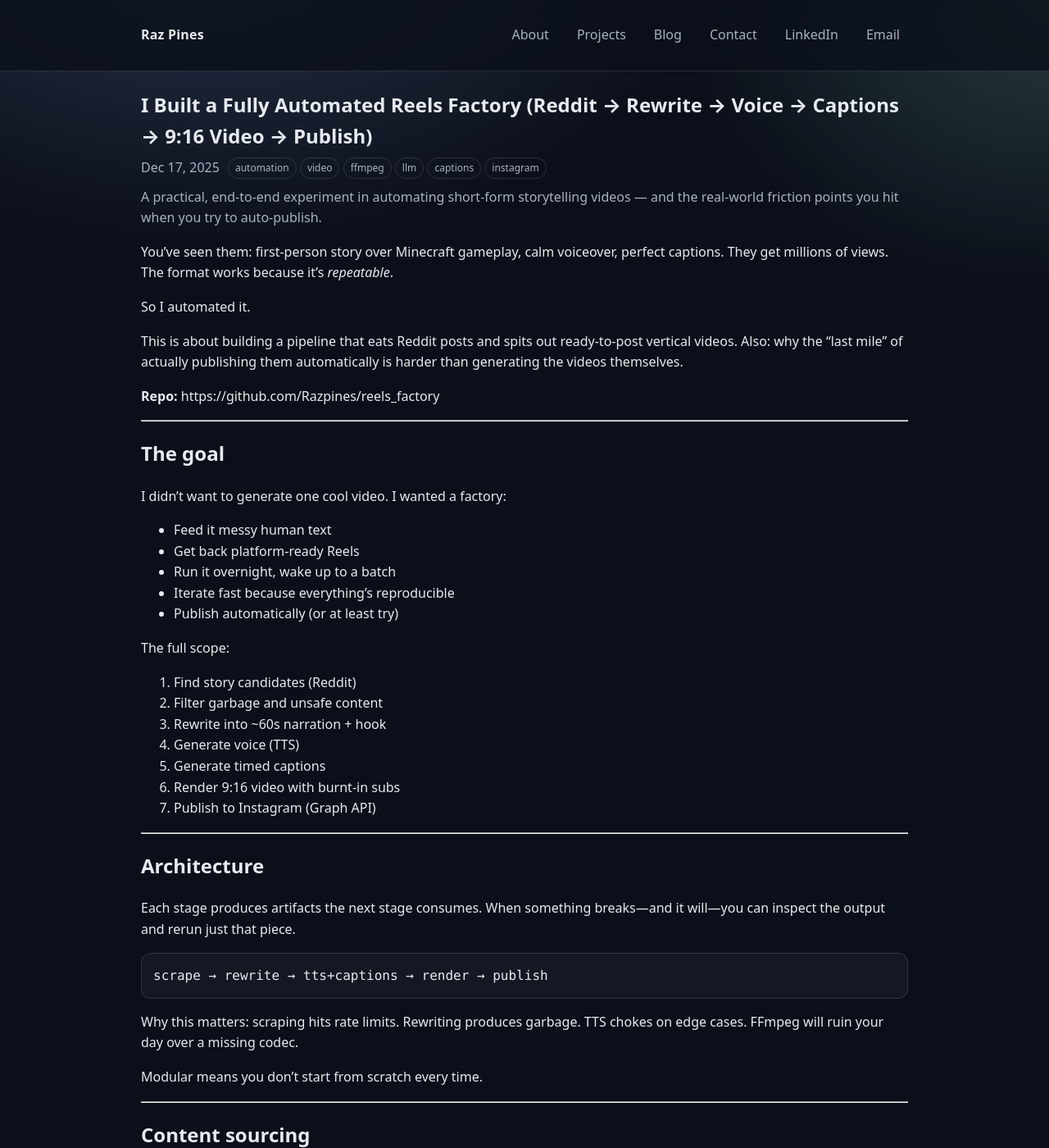
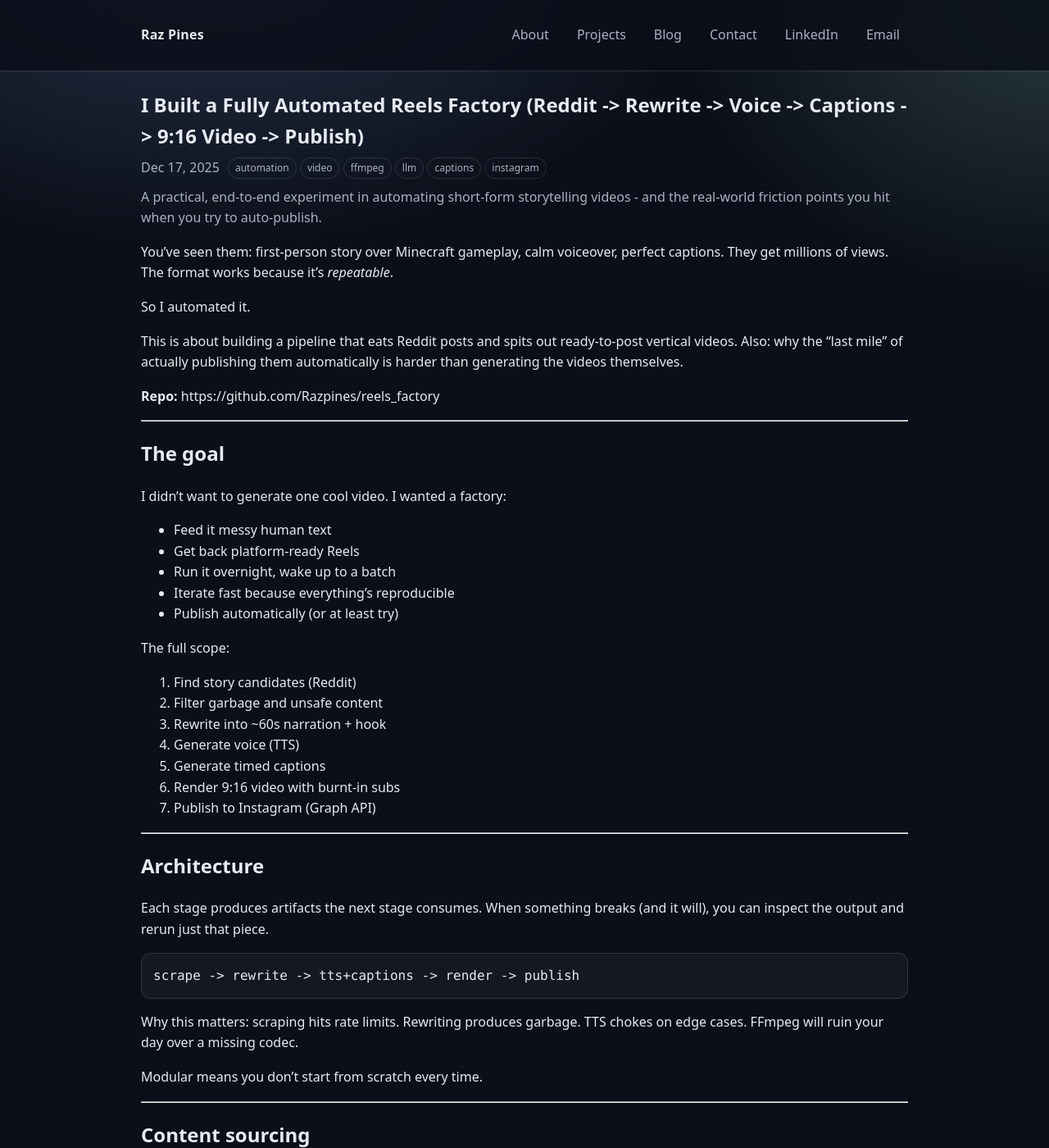
Before and after one commit to Razpines/razpines.github.io, a Jekyll site: the page built from _posts/2025-12-17-reels-factory.md, in a window 1280 px wide and 1400 px high. Shown: the whole window at 82% size. Built offline with Jekyll 4.4.1, drawn with Linux system fonts in a browser that asks for light colours.

Commit message:
Fix header overlay and link clickability

````diff
--- a/_layouts/default.html
+++ b/_layouts/default.html
@@ -4,7 +4,7 @@
     <meta charset="utf-8" />
     <meta name="viewport" content="width=device-width, initial-scale=1" />
     <title>
-      {% if page.title %}{{ page.title }} · {% endif %}{{ site.title }}
+      {% if page.title %}{{ page.title }} &middot; {% endif %}{{ site.title }}
     </title>
     {% if page.description or site.description %}
       <meta
@@ -41,7 +41,7 @@
 
     <footer class="site-footer">
       <div class="container footer-inner">
-        <span>© {{ site.time | date: '%Y' }} {{ site.title }}</span>
+        <span>&copy; {{ site.time | date: '%Y' }} {{ site.title }}</span>
         <span class="footer-links">
           <a href="https://github.com/{{ site.github_username | default: 'Razpines' }}">GitHub</a>
           {% if site.linkedin_url %}<a href="{{ site.linkedin_url }}">LinkedIn</a>{% endif %}
--- a/_posts/2025-12-17-reels-factory.md
+++ b/_posts/2025-12-17-reels-factory.md
@@ -1,7 +1,7 @@
 ---
 layout: post
-title: "I Built a Fully Automated Reels Factory (Reddit → Rewrite → Voice → Captions → 9:16 Video → Publish)"
-description: "A practical, end-to-end experiment in automating short-form storytelling videos — and the real-world friction points you hit when you try to auto-publish."
+title: "I Built a Fully Automated Reels Factory (Reddit -> Rewrite -> Voice -> Captions -> 9:16 Video -> Publish)"
+description: "A practical, end-to-end experiment in automating short-form storytelling videos - and the real-world friction points you hit when you try to auto-publish."
 tags: [automation, video, ffmpeg, llm, captions, instagram]
 ---
 
@@ -39,10 +39,10 @@ The full scope:
 
 ## Architecture
 
-Each stage produces artifacts the next stage consumes. When something breaks—and it will—you can inspect the output and rerun just that piece.
+Each stage produces artifacts the next stage consumes. When something breaks (and it will), you can inspect the output and rerun just that piece.
 
 ```
-scrape → rewrite → tts+captions → render → publish
+scrape -> rewrite -> tts+captions -> render -> publish
 ```
 
 Why this matters: scraping hits rate limits. Rewriting produces garbage. TTS chokes on edge cases. FFmpeg will ruin your day over a missing codec.
--- a/assets/css/style.css
+++ b/assets/css/style.css
@@ -84,8 +84,21 @@ pre {
   top: 0;
   z-index: 10;
   border-bottom: 1px solid var(--border);
-  background: rgba(11, 15, 25, 0.8);
+  background: transparent;
+}
+
+.site-header::before {
+  content: "";
+  position: absolute;
+  inset: 0;
+  background: rgba(11, 15, 25, 0.85);
+  -webkit-backdrop-filter: blur(10px);
   backdrop-filter: blur(10px);
+  pointer-events: none;
+}
+
+.site-header > * {
+  position: relative;
 }
 
 .header-inner {
````
Also changed, not shown: index.md (+1 -1 lines).
